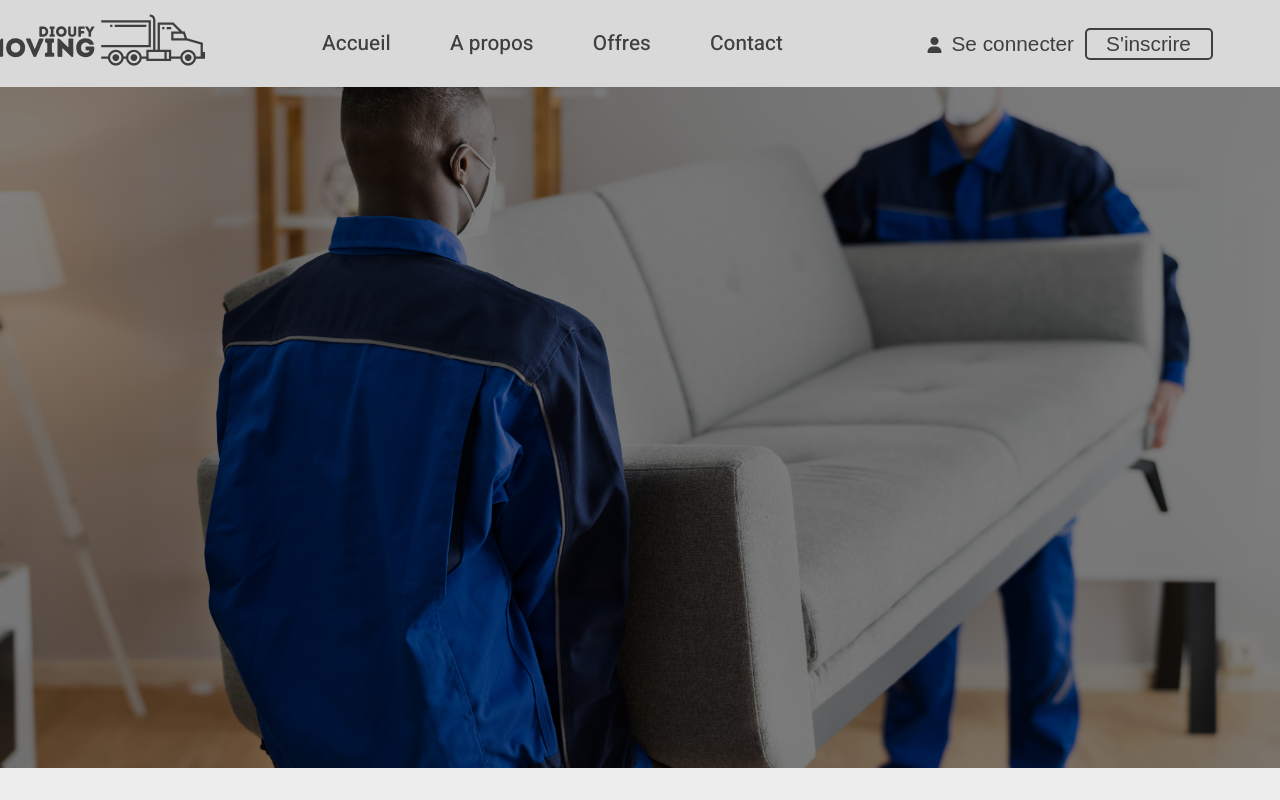
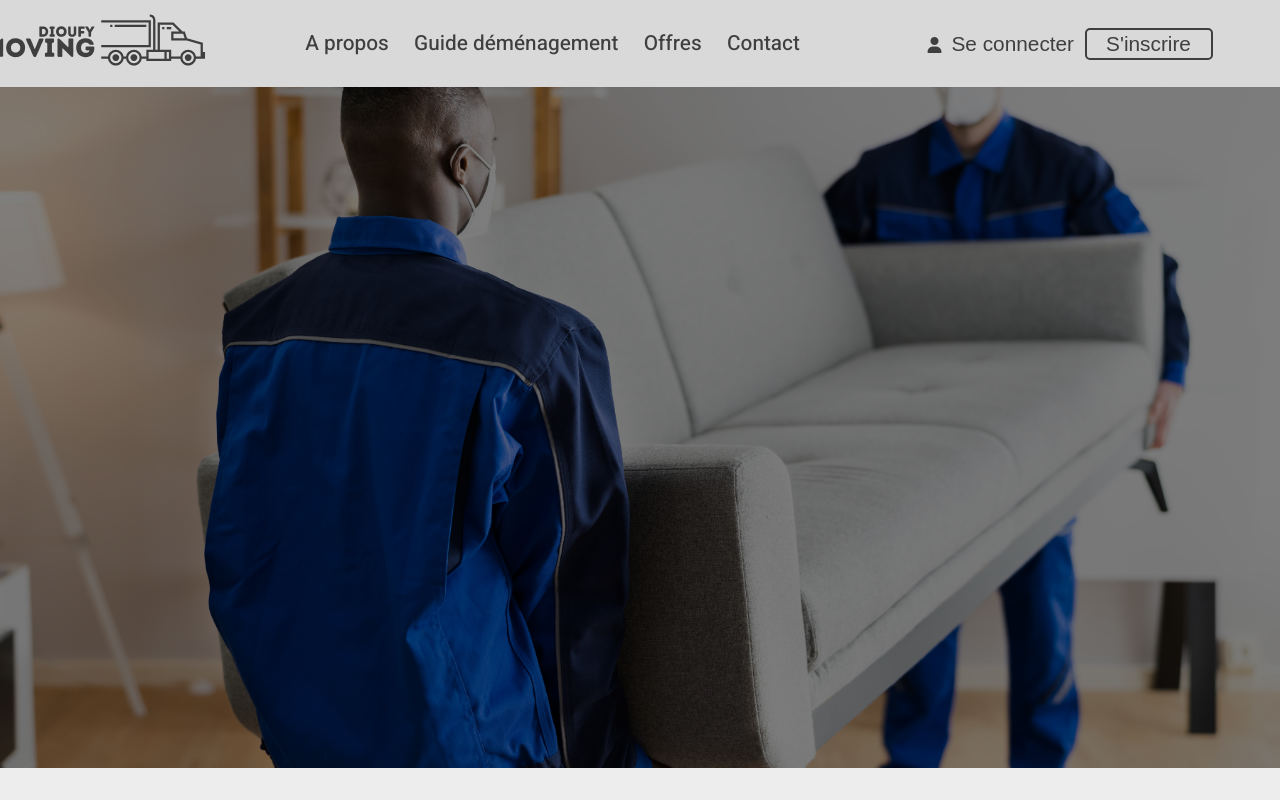
Before and after one commit to jkdGMC/dioufy-moving, a React (Create React App) app in the folder dioufy-moving-client/: page / in a window 1280 px wide. Built offline with nearby package versions, Linux system fonts and the light colour scheme.

Commit message:
Adding map system for navigation panem

```diff
--- a/dioufy-moving-client/src/Components/Navbar/Navbar.js
+++ b/dioufy-moving-client/src/Components/Navbar/Navbar.js
@@ -9,6 +9,25 @@ const Navbar = () => {
     const background = () => (window.scrollY >=50) ? setNavbar(true) : setNavbar(false)
     window.addEventListener('scroll', background)
 
+    const routes = [
+        {
+            name: "A propos",
+            path: "#"
+        },
+        {
+            name: "Guide déménagement",
+            path: "#"
+        },
+        {
+            name: "Offres",
+            path: "#"
+        },
+        {
+            name: "Contact",
+            path: "#"
+        },
+    ]
+
   return (
     <div className='Navbar'>
          <nav className={navbar ? 'navbar active' : 'navbar'}>
@@ -17,10 +36,9 @@ const Navbar = () => {
             </div>
             <div className="navigation-panel">
                 <ul>
-                    <li>Accueil</li>
-                    <li>A propos</li>
-                    <li>Offres</li>
-                    <li>Contact</li>
+                {
+                    routes.map((nav,index) => (<li key={index}>{nav.name}</li>))
+                }
                 </ul>
             </div>
             <div className="btn-panel">
```
Also changed, not shown: dioufy-moving-client/public/index.html (+1 -23 lines).
